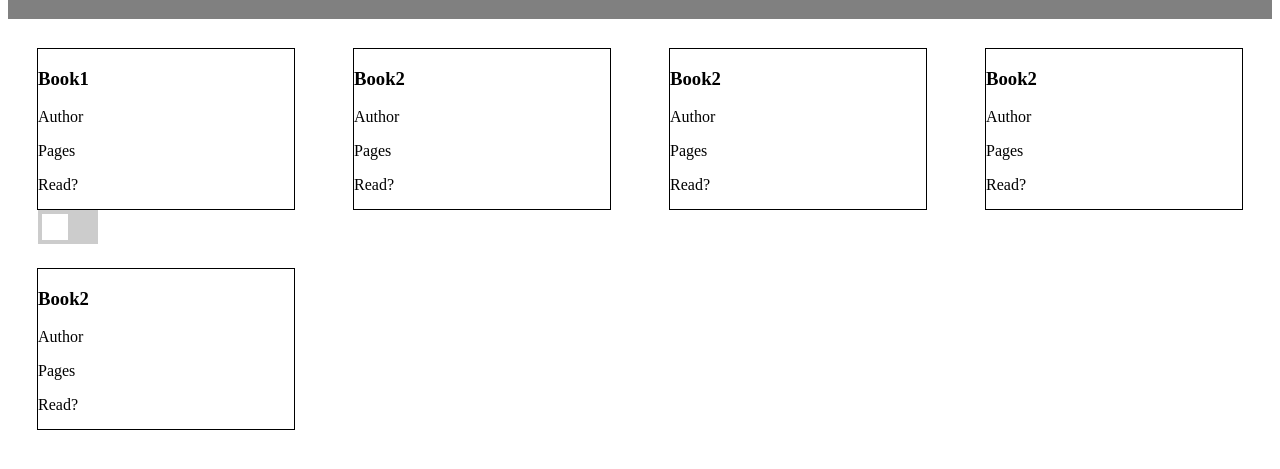
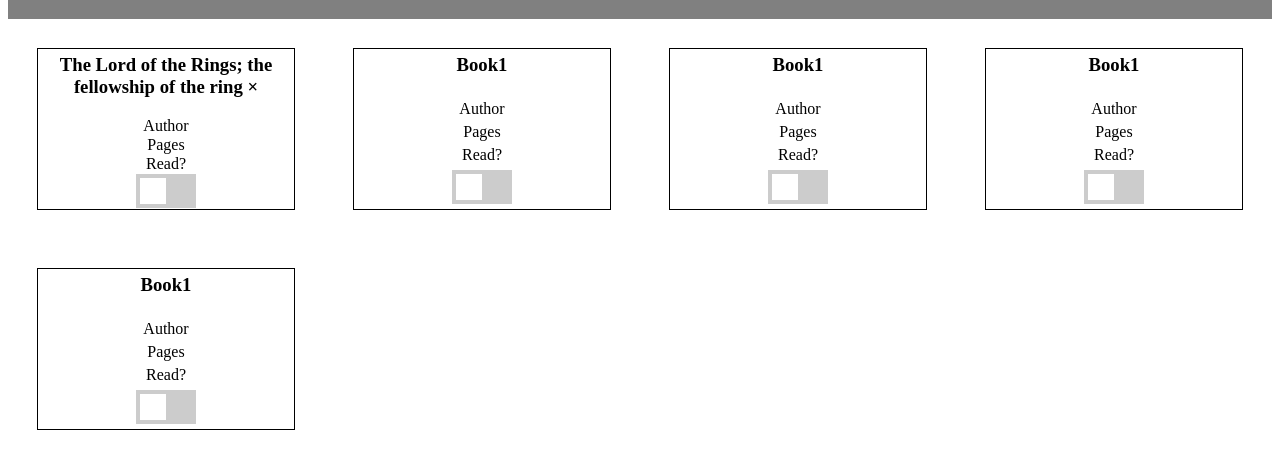
Before and after one commit to nmartinovictop/library, a plain HTML site: page index.html in a window 1280 px wide. Shown: the part 69-538 px from the top of the page. Drawn offline with Linux system fonts and the light colour scheme.

Commit message:
finalizing book

```diff
--- a/index.html
+++ b/index.html
@@ -16,15 +16,25 @@
 </div>
 
 <div class='shelf'>
-<div class='book'><h3>Book1</h3><p>Author</p><p>Pages</p><p>Read?</p><label class="switch">
+<div class='book'><h3 class='book-title'>The Lord of the Rings; the fellowship of the ring         <span class="close-btn-title">&times;</span></h3><p>Author</p><p>Pages</p><p>Read?</p><div class='toggle'><label class="switch">
     <input type="checkbox">
     <span class="slider"></span>
-  </label></div>
-<div class='book'><h3>Book2</h3><p>Author</p><p>Pages</p><p>Read?</p></div>
-<div class='book'><h3>Book2</h3><p>Author</p><p>Pages</p><p>Read?</p></div>
-<div class='book'><h3>Book2</h3><p>Author</p><p>Pages</p><p>Read?</p></div>
-<div class='book'><h3>Book2</h3><p>Author</p><p>Pages</p><p>Read?</p></div>
-
+  </label></div></div>
+  <div class='book'><h3>Book1</h3><p>Author</p><p>Pages</p><p>Read?</p><div class='toggle'><label class="switch">
+    <input type="checkbox">
+    <span class="slider"></span>
+  </label></div></div>
+  <div class='book'><h3>Book1</h3><p>Author</p><p>Pages</p><p>Read?</p><div class='toggle'><label class="switch">
+    <input type="checkbox">
+    <span class="slider"></span>
+  </label></div></div>  <div class='book'><h3>Book1</h3><p>Author</p><p>Pages</p><p>Read?</p><div class='toggle'><label class="switch">
+    <input type="checkbox">
+    <span class="slider"></span>
+  </label></div></div>
+  <div class='book'><h3>Book1</h3><p>Author</p><p>Pages</p><p>Read?</p><div class='toggle'><label class="switch">
+    <input type="checkbox">
+    <span class="slider"></span>
+  </label></div></div>
 </div>
 
     <div class="modal">
--- a/style.css
+++ b/style.css
@@ -66,17 +66,42 @@
       height: 20vh;
       border: 1px solid black;
       margin: 1vh;
-      margin: calc((20vw - 24px)/8)
+      margin: calc((20vw - 24px)/8);
+      display: flex;
+      flex-direction: column;
+      align-items: center;
+      /* overflow: auto */
+
+
   }
+
+  h3 {
+      margin-top: 5px
+  }
+
+  p {
+      margin: 0
+  }
+
+  .book > * {
+      text-align: center;
+      flex: 1 1 auto;
+  }
+
+  .toggle {
+      flex: 20 20 a
+  }
+
 
 
   /* For Toggle Switch */
   /* The switch - the box around the slider */
 .switch {
     position: relative;
-    display: inline-block;
+    display: block;
     width: 60px;
     height: 34px;
+    text-align: center;
   }
 
   /* Hide default HTML checkbox */
```
Also changed, not shown: 1 other file.
